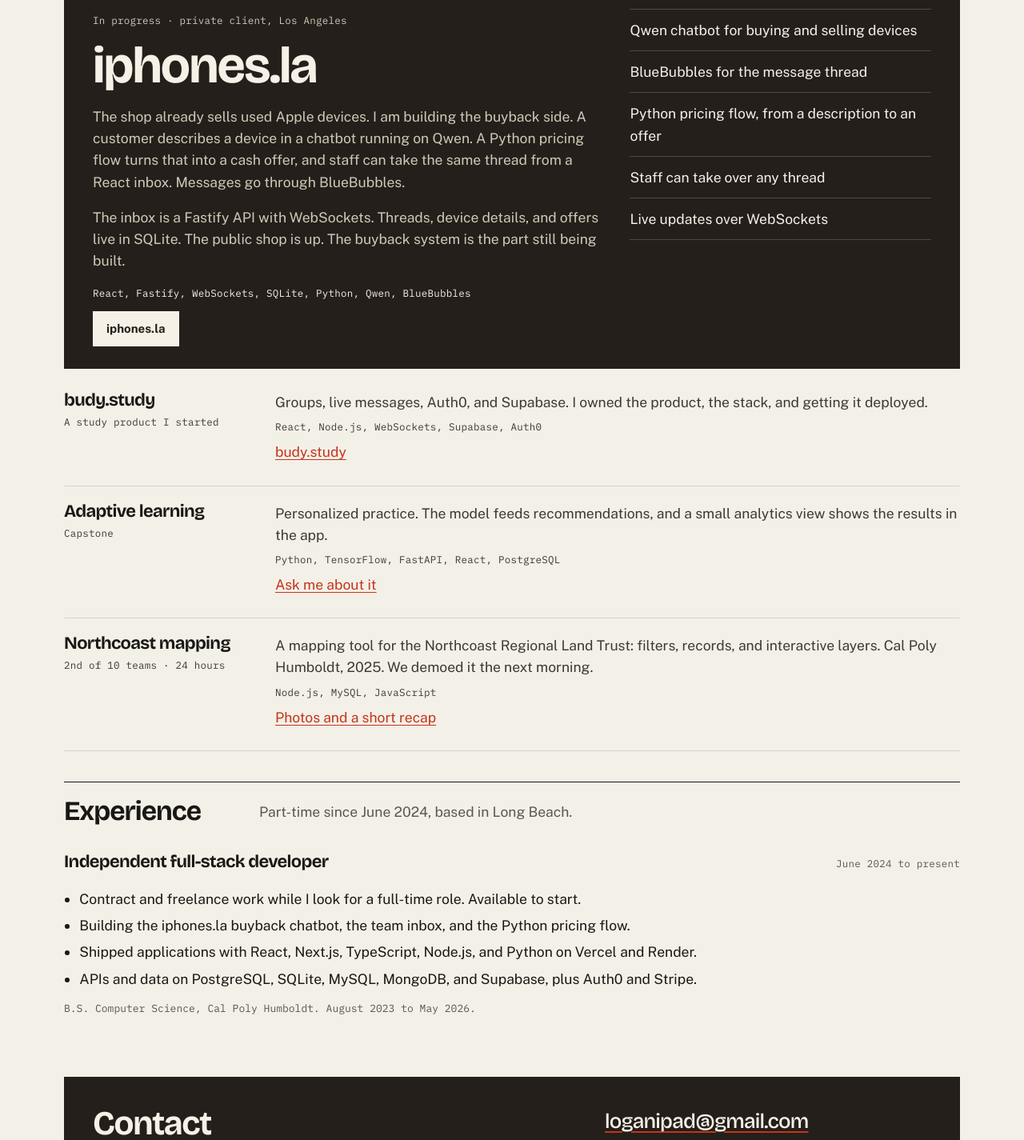
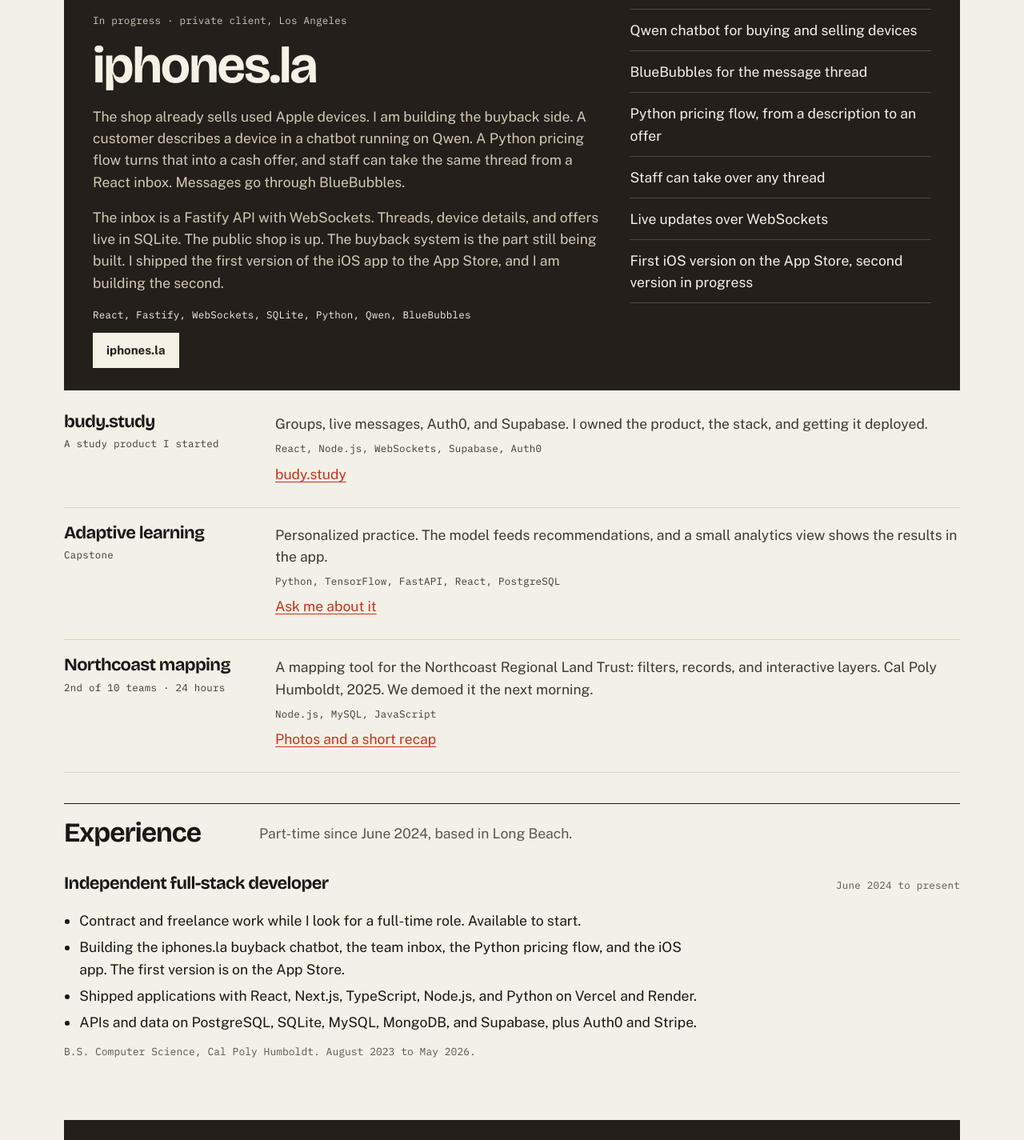
Before and after one commit to loganipad/portfolio, a plain HTML site: page index.html in a window 1280 px wide. Shown: the part 1506-2931 px from the top of the page at 80% size. Drawn offline with nearby package versions, Linux system fonts and the light colour scheme.

Commit message:
Add the iphones.la iOS app to the portfolio.
The featured project and the experience list now say the first version is on the App Store and the second is in progress.

```diff
--- a/index.html
+++ b/index.html
@@ -123,7 +123,7 @@
                             A customer describes a device in a chatbot running on Qwen. A Python pricing flow turns that into a cash offer, and staff can take the same thread from a React inbox. Messages go through BlueBubbles.
                         </p>
                         <p>
-                            The inbox is a Fastify API with WebSockets. Threads, device details, and offers live in SQLite. The public shop is up. The buyback system is the part still being built.
+                            The inbox is a Fastify API with WebSockets. Threads, device details, and offers live in SQLite. The public shop is up. The buyback system is the part still being built. I shipped the first version of the iOS app to the App Store, and I am building the second.
                         </p>
                         <p class="stack">React, Fastify, WebSockets, SQLite, Python, Qwen, BlueBubbles</p>
                         <p class="actions">
@@ -136,6 +136,7 @@
                         <li>Python pricing flow, from a description to an offer</li>
                         <li>Staff can take over any thread</li>
                         <li>Live updates over WebSockets</li>
+                        <li>First iOS version on the App Store, second version in progress</li>
                     </ul>
                 </article>
 
@@ -190,7 +191,7 @@
                     </div>
                     <ul>
                         <li>Contract and freelance work while I look for a full-time role. Available to start.</li>
-                        <li>Building the iphones.la buyback chatbot, the team inbox, and the Python pricing flow.</li>
+                        <li>Building the iphones.la buyback chatbot, the team inbox, the Python pricing flow, and the iOS app. The first version is on the App Store.</li>
                         <li>Shipped applications with React, Next.js, TypeScript, Node.js, and Python on Vercel and Render.</li>
                         <li>APIs and data on PostgreSQL, SQLite, MySQL, MongoDB, and Supabase, plus Auth0 and Stripe.</li>
                     </ul>
```
